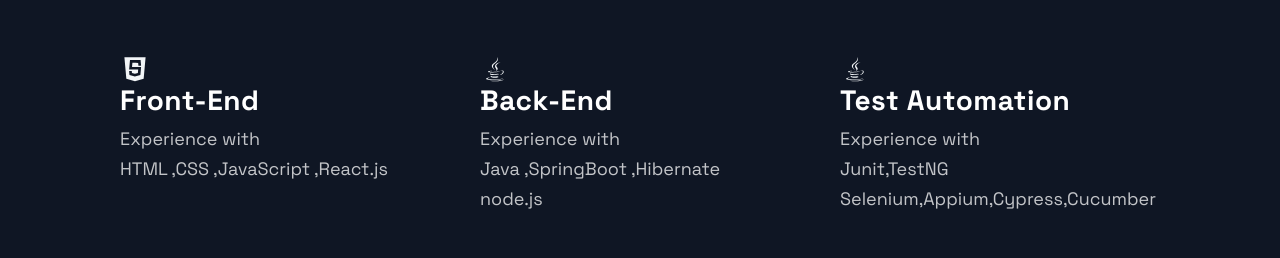
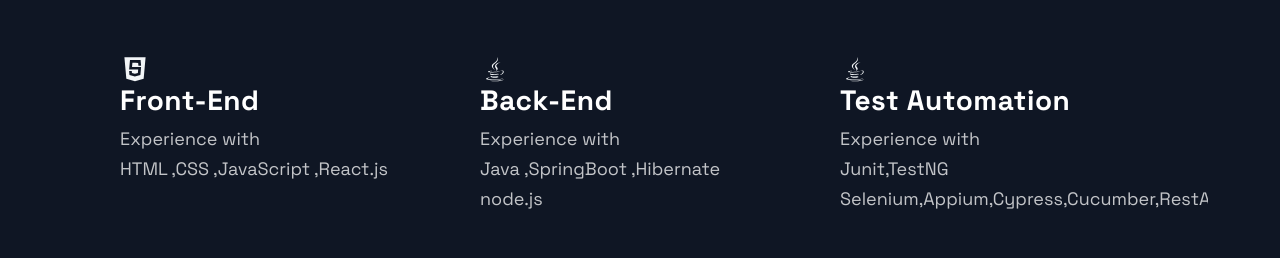
Before and after one commit to sujithchenanath909/Portfolio, a Next.js app: page / in a window 1280 px wide. Shown: the part 2600-2858 px from the top of the page. Built offline with nearby package versions, Linux system fonts and the light colour scheme.

Commit message:
Update Technologies.js

```diff
--- a/src/components/Technologies/Technologies.js
+++ b/src/components/Technologies/Technologies.js
@@ -40,7 +40,7 @@
           <ListParagraph>
             Experience with <br/>
             Junit,TestNG <br/>
-            Selenium,Appium,Cypress,Cucumber
+            Selenium,Appium,Cypress,Cucumber,RestAssured
           </ListParagraph>
         </ListContainer>
       </ListItem>
```
